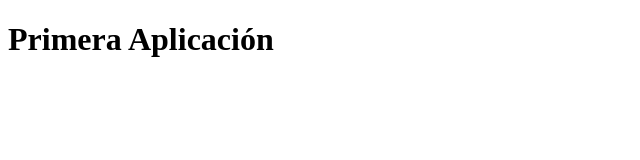
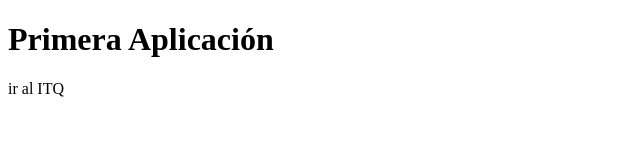
Before and after one commit to StalinPL30/primeraaplicacion, a plain HTML site: page index.html in a window 1280 px wide. Shown: the full height of the page, 0-640 px from the left. Drawn offline with Linux system fonts and the light colour scheme.

Commit message:
añadiendo enlace al itq

```diff
--- a/index.html
+++ b/index.html
@@ -9,5 +9,6 @@
 </head>
 <body>
     <h1>Primera Aplicación</h1>
+    <a>ir al ITQ</a>
 </body>
 </html>
```
